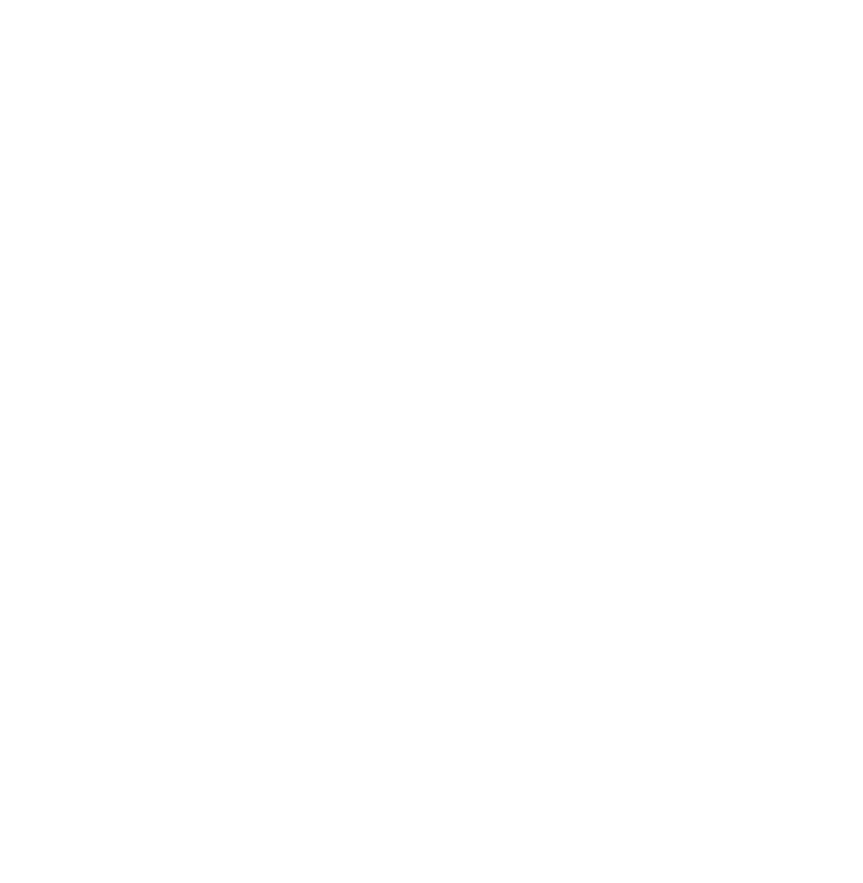
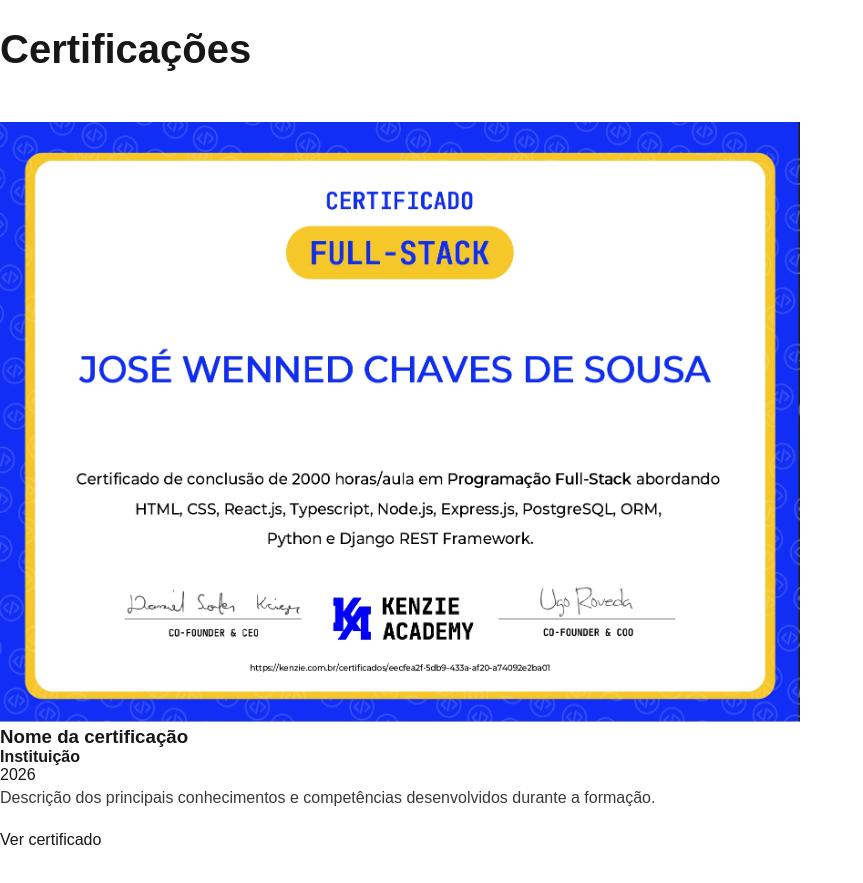
Before and after one commit to JoseWenned/repository-portfolio-profissional, a Next.js app: page / in a window 1280 px wide. Shown: the part 4360-5243 px from the top of the page, without its empty margins (0-863 px from the left). Before the commit the page ends 4287 px from the top, so only its background shows below. Built offline with nearby package versions, Linux system fonts and the light colour scheme.

Commit message:
feat: create new componente cerfiticacao, pasta para imagens

```diff
--- a/src/app/page.tsx
+++ b/src/app/page.tsx
@@ -1,4 +1,5 @@
 import About from "@/components/About/About";
+import Certificacao from "@/components/Certificacao/Certificacao";
 import Experiencia from "@/components/Experiencia/Experiencia";
 import Formacao from "@/components/Formacao/Formacao";
 import Header from "@/components/Header/Header";
@@ -17,6 +18,7 @@
         <Projetos />
         <Formacao />
         <Experiencia />
+        <Certificacao />
       </main>
     </>
   );
--- /dev/null
+++ b/src/components/Certificacao/Certificacao.module.css
@@ -0,0 +1,133 @@
+.certificacoes {
+  width: 100%;
+  padding: 100px 0;
+
+  &__container {
+    width: 90%;
+    max-width: 1200px;
+    margin: 0 auto;
+  }
+
+  h2 {
+    margin-bottom: 50px;
+    font-size: 2.5rem;
+    font-weight: 700;
+  }
+
+  &__content {
+    display: grid;
+    grid-template-columns: repeat(2, 1fr);
+    gap: 30px;
+  }
+
+  &__item {
+    overflow: hidden;
+    border: 1px solid #e5e5e5;
+    border-radius: 12px;
+    background-color: #ffffff;
+    transition:
+      transform 0.3s ease,
+      box-shadow 0.3s ease;
+
+    &:hover {
+      transform: translateY(-5px);
+      box-shadow: 0 10px 30px rgba(0, 0, 0, 0.08);
+    }
+  }
+
+  &__image-link {
+    display: block;
+    overflow: hidden;
+  }
+
+  &__image {
+    display: block;
+    width: 100%;
+    height: 280px;
+    object-fit: cover;
+    transition: transform 0.3s ease;
+
+    &:hover {
+      transform: scale(1.03);
+    }
+  }
+
+  &__info {
+    padding: 25px;
+  }
+
+  &__header {
+    display: flex;
+    justify-content: space-between;
+    align-items: flex-start;
+    gap: 20px;
+    margin-bottom: 20px;
+
+    h3 {
+      margin-bottom: 8px;
+      font-size: 1.3rem;
+      font-weight: 600;
+    }
+
+    h4 {
+      font-size: 1rem;
+      font-weight: 500;
+      opacity: 0.7;
+    }
+
+    span {
+      white-space: nowrap;
+      font-size: 0.95rem;
+      opacity: 0.7;
+    }
+  }
+
+  p {
+    margin-bottom: 20px;
+    line-height: 1.7;
+    opacity: 0.85;
+  }
+
+  &__link {
+    display: inline-block;
+    font-weight: 600;
+    text-decoration: none;
+    transition: opacity 0.3s ease;
+
+    &:hover {
+      opacity: 0.7;
+    }
+  }
+}
+
+@media (max-width: 768px) {
+  .certificacoes {
+    padding: 80px 0;
+
+    h2 {
+      margin-bottom: 35px;
+      font-size: 2rem;
+    }
+
+    &__content {
+      grid-template-columns: 1fr;
+    }
+
+    &__image {
+      height: 220px;
+    }
+
+    &__info {
+      padding: 20px;
+    }
+
+    &__header {
+      flex-direction: column;
+      gap: 10px;
+
+      span {
+        white-space: normal;
+      }
+    }
+  }
+}
--- /dev/null
+++ b/src/components/Certificacao/Certificacao.tsx
@@ -0,0 +1,59 @@
+import Image from "next/image";
+import styles from "./Certificacao.module.css";
+import { certificacoes } from "../../data/certificacao";
+
+export default function Certificacao() {
+  return (
+    <section className={styles.certificacoes} id="certificacoes">
+      <div className={styles.container}>
+        <h2>Certificações</h2>
+
+        <div className={styles.content}>
+          {certificacoes.map((certificacao) => (
+            <article
+              className={styles.item}
+              key={`${certificacao.instituicao}-${certificacao.titulo}`}
+            >
+              <a
+                href={certificacao.imagem.src}
+                target="_blank"
+                rel="noopener noreferrer"
+                className={styles.imageLink}
+              >
+                <Image
+                  src={certificacao.imagem}
+                  alt={`Certificado de ${certificacao.titulo}`}
+                  className={styles.image}
+                  width={800}
+                  height={600}
+                />
+              </a>
+
+              <div className={styles.info}>
+                <div className={styles.header}>
+                  <div>
+                    <h3>{certificacao.titulo}</h3>
+                    <h4>{certificacao.instituicao}</h4>
+                  </div>
+
+                  <span>{certificacao.periodo}</span>
+                </div>
+
+                <p>{certificacao.descricao}</p>
+
+                <a
+                  href={certificacao.imagem.src}
+                  target="_blank"
+                  rel="noopener noreferrer"
+                  className={styles.link}
+                >
+                  Ver certificado
+                </a>
+              </div>
+            </article>
+          ))}
+        </div>
+      </div>
+    </section>
+  );
+}
--- /dev/null
+++ b/src/data/certificacao.ts
@@ -0,0 +1,21 @@
+import { StaticImageData } from "next/image";
+import imagemCertificadoFullStack from "../assets/Certificacao/Certificado - Fullstack - Kenzie Academy Brasil_page-0001.jpg";
+
+export interface Certificacao {
+  titulo: string;
+  instituicao: string;
+  periodo: string;
+  descricao: string;
+  imagem: StaticImageData;
+}
+
+export const certificacoes: Certificacao[] = [
+  {
+    titulo: "Nome da certificação",
+    instituicao: "Instituição",
+    periodo: "2026",
+    descricao:
+      "Descrição dos principais conhecimentos e competências desenvolvidos durante a formação.",
+    imagem: imagemCertificadoFullStack,
+  },
+];
```
Also changed, not shown: src/assets/Certificacao/Certificado - Fullstack - Kenzie Academy Brasil_page-0001.jpg (added).
